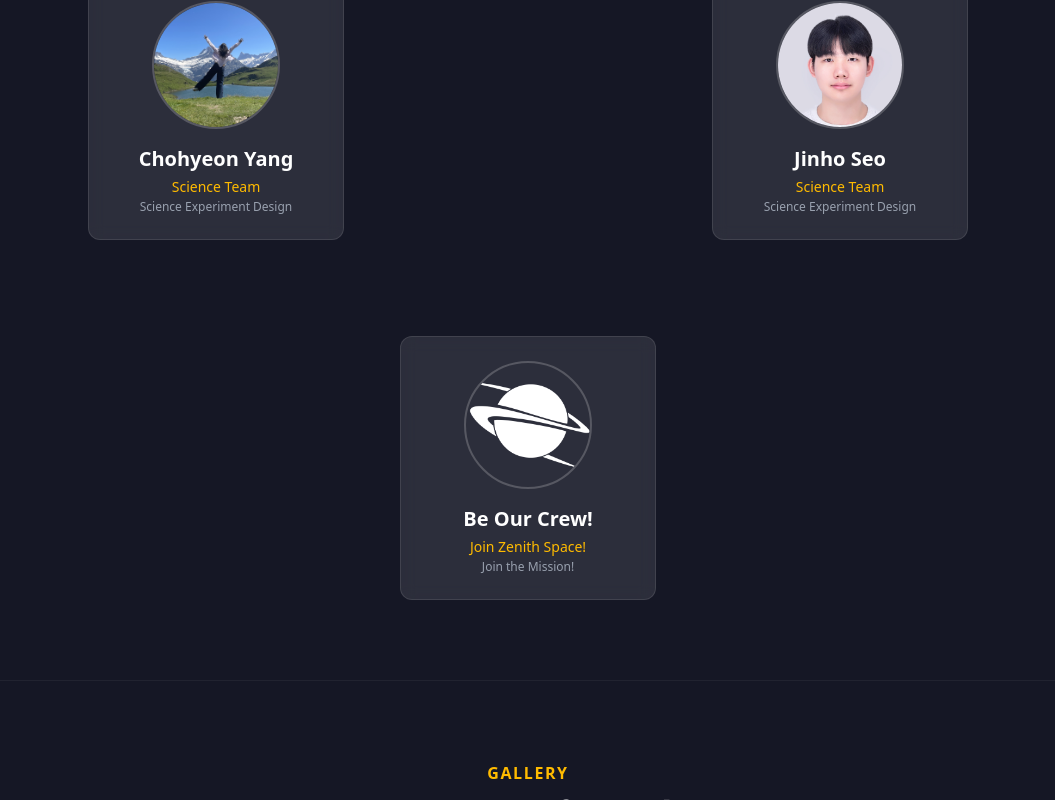
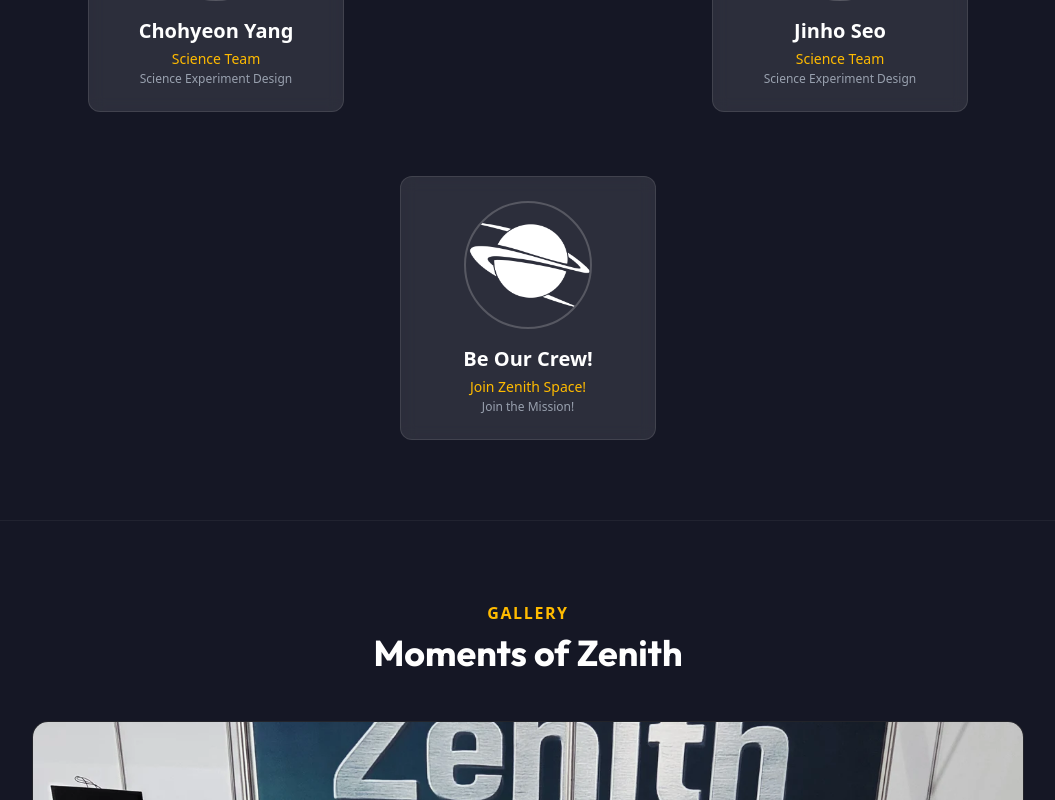
Before and after one commit to ZenithSpace/zenith.github.io, a React (Vite) app in the folder zenith-web/: page / in a window 1280 px wide. Shown: the part 5904-6704 px from the top of the page, without its empty margins (112-1167 px from the left). Built offline with nearby package versions, Linux system fonts and the light colour scheme; a web font is replaced by a local one.

Commit message:
style: adjust team section spacing and add join card interaction

```diff
--- a/zenith-web/src/components/Team.tsx
+++ b/zenith-web/src/components/Team.tsx
@@ -166,7 +166,7 @@ const Team = () => {
             </div>
 
             {/* Desktop Grid View (Hidden on Mobile) */}
-            <div className="hidden lg:block max-w-7xl mx-auto px-4 sm:px-6 lg:px-8 space-y-16">
+            <div className="hidden lg:block max-w-7xl mx-auto px-4 sm:px-6 lg:px-8 space-y-8">
                 {/* Leadership */}
                 <div className="space-y-8">
                     <h4 className="text-2xl font-bold text-white text-center">Leadership</h4>
@@ -220,7 +220,13 @@ const Team = () => {
                 {/* Join Us */}
                 <div className="flex justify-center pt-8">
                     {groups.join.map((member, index) => (
-                        <MemberCard key={`join-${index}`} member={member} />
+                        <div
+                            key={`join-${index}`}
+                            onClick={() => document.getElementById('contact')?.scrollIntoView({ behavior: 'smooth' })}
+                            className="cursor-pointer transition-transform hover:scale-105"
+                        >
+                            <MemberCard member={member} />
+                        </div>
                     ))}
                 </div>
             </div>
```
